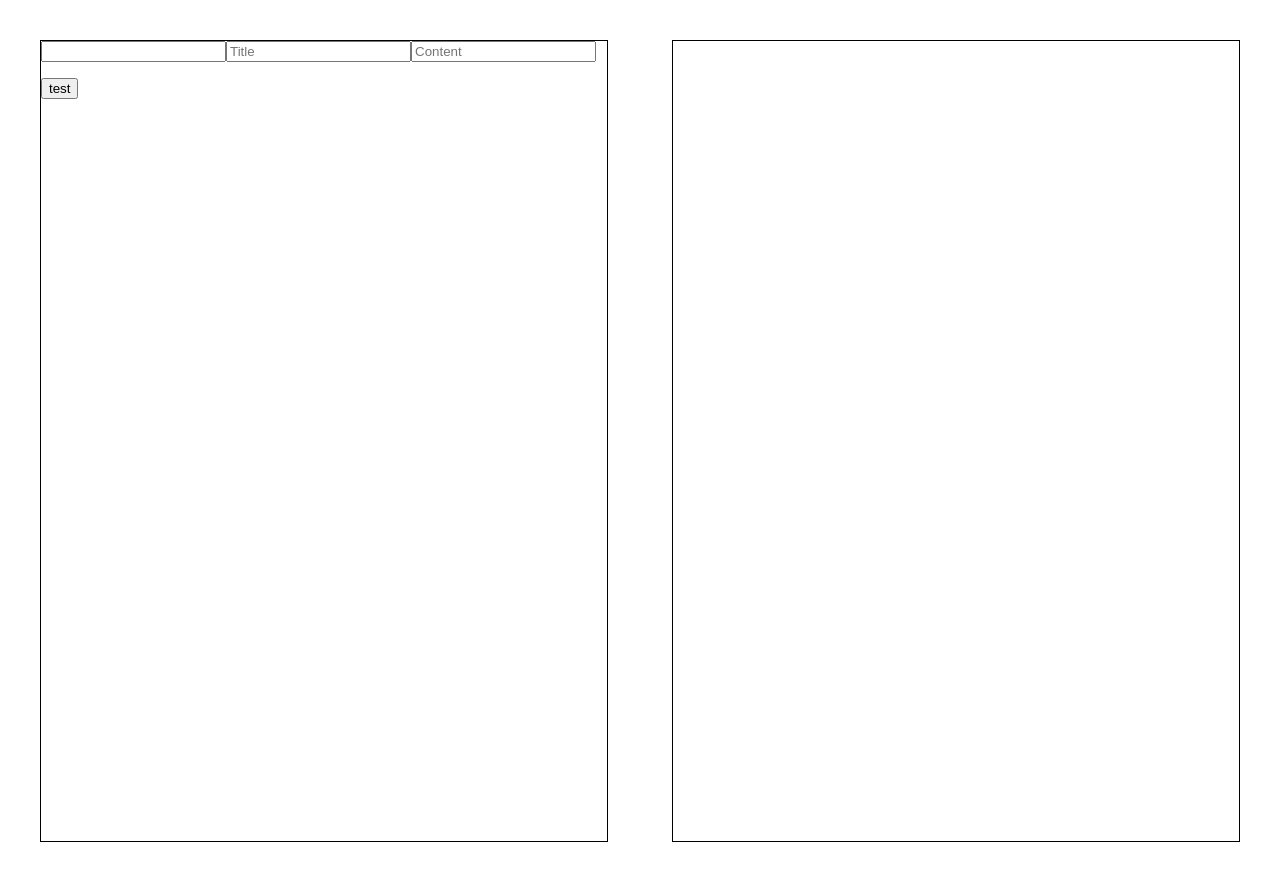
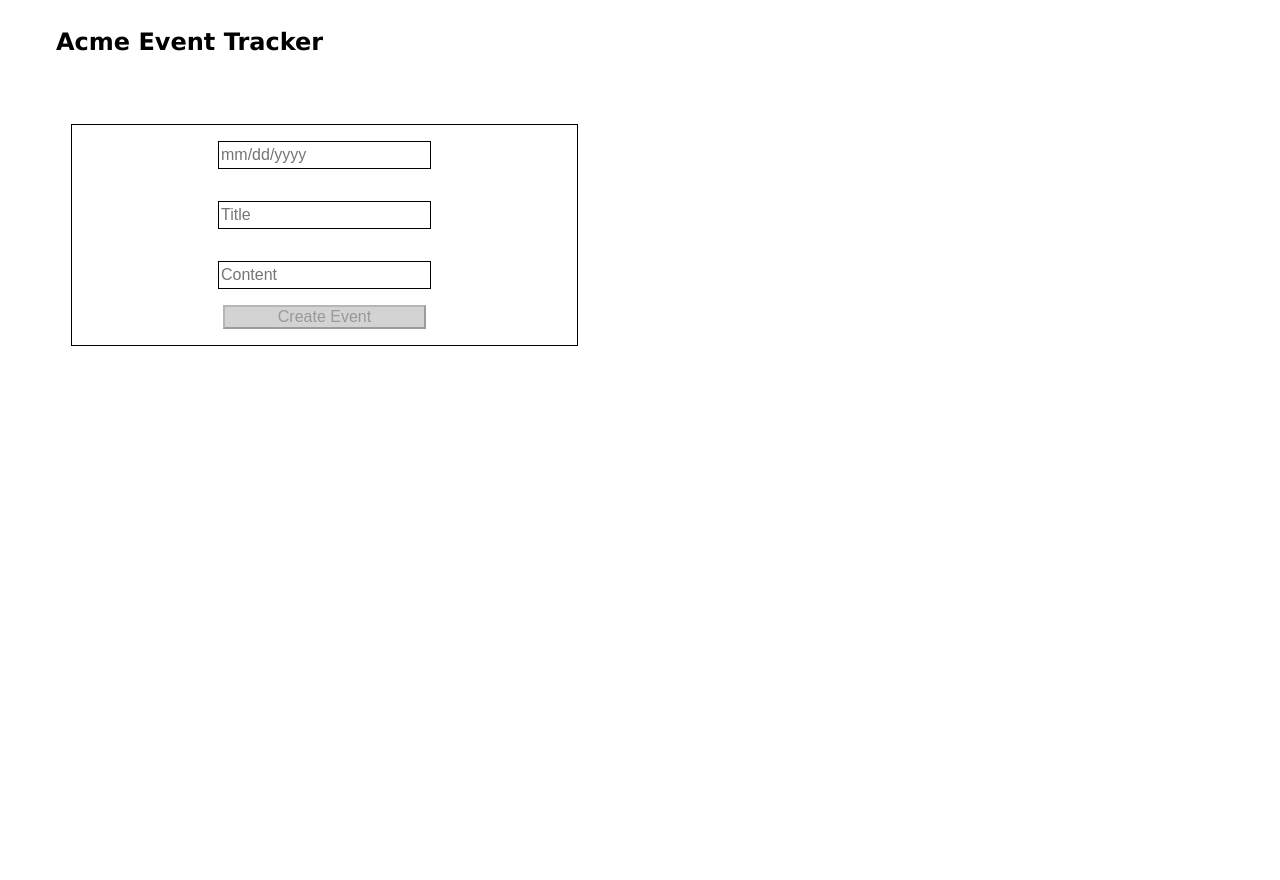
Before and after one commit to Matthew-Beasley/acme-events-js, a React (Create React App) app: page / in a window 1280 px wide. After the commit the page ends 800 px from the top, so only its background shows below. Built offline with nearby package versions, Linux system fonts and the light colour scheme.

Commit message:
creating events, no date checking

```diff
--- a/src/App.css
+++ b/src/App.css
@@ -1,22 +1,70 @@
 .App {
   font-family: 'Lucida Sans', 'Lucida Sans Regular', 'Lucida Grande', 'Lucida Sans Unicode';
   display: flex;
+  flex-direction: column;
+  justify-content: flex-start;
+}
+
+h2 {
+  margin-left: 3rem;
+}
+
+main {
+  display: flex;
   flex-direction: row;
   flex-wrap: nowrap;
+  justify-content: space-around;
+}
+
+.form-panel, .display-panel {
+  width: 40%;
+  margin-top: 3rem;
+  display: flex;
+  flex-direction: column;
 }
 
 .form-panel {
-  width: 45%;
-  height: 50rem;
-  margin: 2rem;
   border: 1px solid black;
-  flex: 1;
+  min-height: 12rem;
 }
 
 .display-panel {
-  width: 45%;
-  height: 50rem;
-  margin: 2rem;
+  height: 12rem;
+  border: none;
+}
+
+form {
+  display: flex;
+  flex-direction: column;
+  align-items: center;
+}
+
+input {
+  margin: 1rem 0rem 1rem 0rem;
   border: 1px solid black;
-  flex: 1;
+  height: 1.5rem;
+  font-size: 1rem;
 }
+
+button {
+  width: 40%;
+  height: 1.5rem;
+  margin: 0rem 0rem 1rem 0rem;
+  font-size: 1rem;
+  background-color: lightgrey;
+}
+
+ul {
+  list-style-type: none;
+  margin: 0;
+  padding: 0;
+}
+
+.event-card {
+  display: flex;
+  flex-direction: column;
+  align-items: center;
+  width: 100%;
+  margin: 0rem 0rem 1rem 0rem;
+  border: 1px solid black;
+}
--- a/src/App.js
+++ b/src/App.js
@@ -7,23 +7,57 @@ function App() {
   const [date, setDate] = useState(''); //use moment to initialize this
   const [title, setTitle] = useState('');
   const [content, setContent] = useState('');
+  const [events, setEvent] = useState([]);
+
+
+  const createEvent = () => {
+    const event = { date: date, title: title, content: content }
+    setEvent([...events, event]);
+    setDate('');
+    setTitle('');
+    setContent('');
+  }
+
+
+  // comparetor won't work without some adjustment
+  const deleteEvent = (e) => {
+    events.filter(event => {
+      if (event.title !== e.target.parent) {
+        return event;
+      }
+    });
+  }
+
 
   return (
     <div className="App">
+      <h2>Acme Event Tracker</h2>
+      <main>
         <div className="form-panel">
           <form onSubmit={e => e.preventDefault()}>
-          <input type="text" onChange={e => { setDate(e.target.value) }}></input>
-          <input type="text" placeholder="Title" onChange={e => { setTitle(e.target.value) }}></input>
-          <input type="text" placeholder="Content" onChange={e => { setContent(e.target.value) }}></input>
-          <p>{date}</p>
-          <p>{title}</p>
-          <p>{content}</p>
-          <button>test</button>
+            <input type="text" value={date} placeholder="mm/dd/yyyy" onChange={e => { setDate(e.target.value) }}></input>
+            <input type="text" value={title} placeholder="Title" onChange={e => { setTitle(e.target.value) }}></input>
+            <input type="text" value={content} placeholder="Content" onChange={e => { setContent(e.target.value) }}></input>
+            <button disabled={!date || !title || !content} onClick={() => createEvent()}>Create Event</button>
           </form>
         </div>
         <div className="display-panel">
-      {/*this will be ul of divs*/}
+          <ul>
+            {events.map((event, idx) => {
+              return (
+                <li key={idx}>
+                  <div className="event-card">
+                    <h4>{event.title}</h4>
+                    <p>{event.date}</p>
+                    <button onClick={(e) => { deleteEvent(e) }}>X</button>
+                    <p>{event.content}</p>
                   </div>
+                </li>
+              )
+            })}
+          </ul>
+          </div>
+      </main>
     </div>
   );
 }
```
Lines whose indentation alone changed are shown as unchanged.
